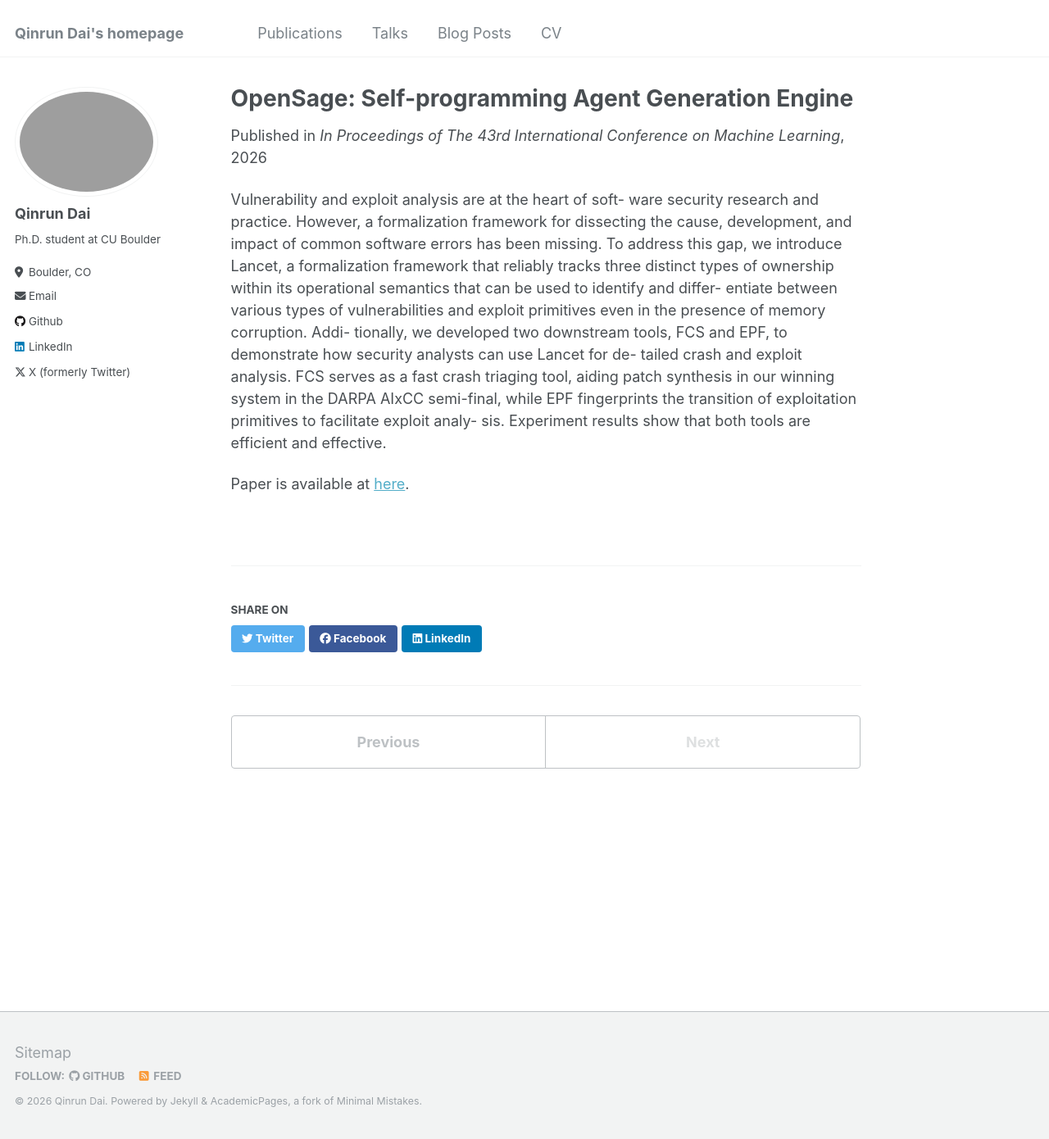
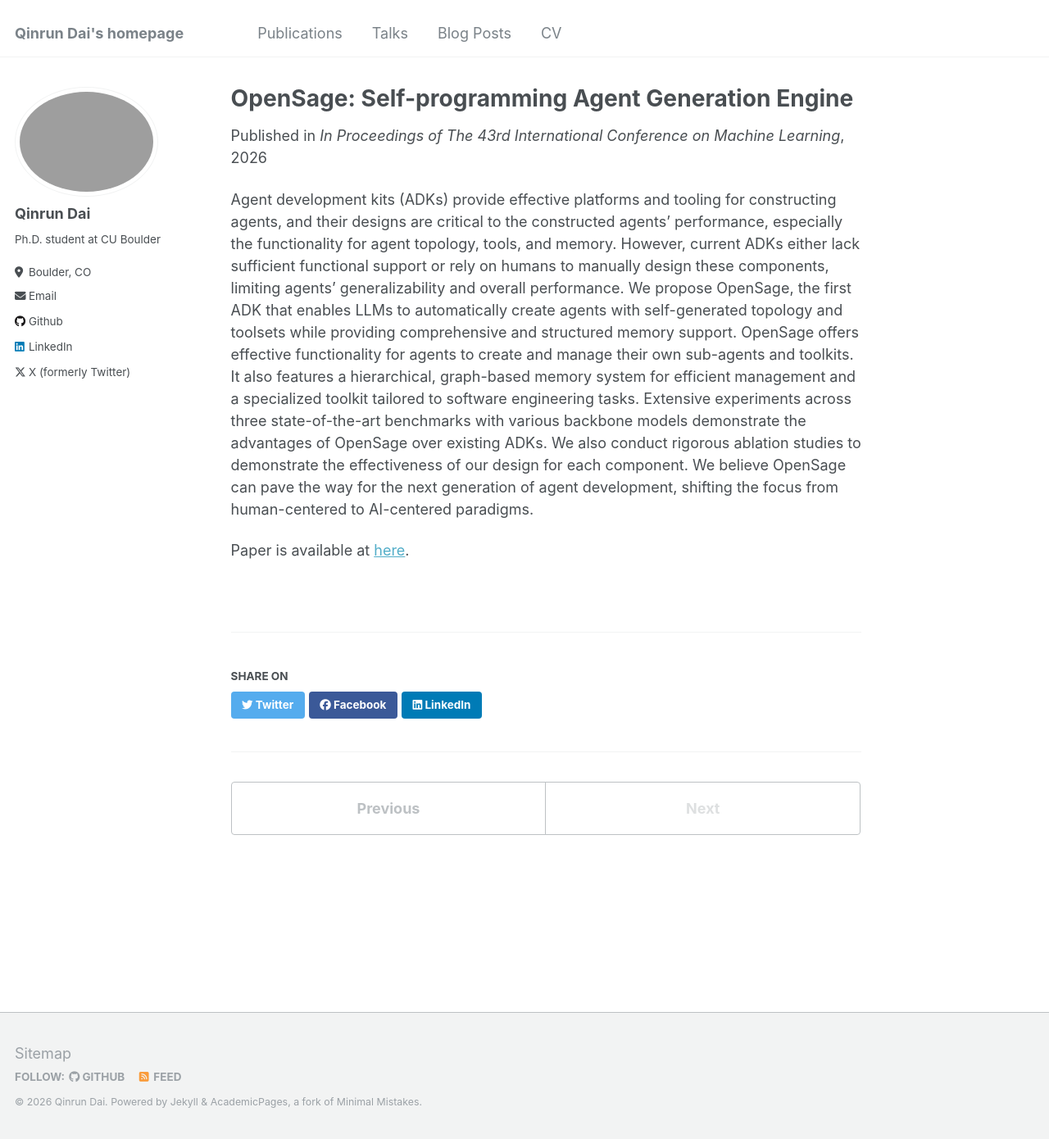
Before and after one commit to second5t/second5t.github.io, a Jekyll site: the page built from _publications/2026-04-pub.md, in a window 1280 px wide and 1390 px high. Shown: the whole window at 82% size. Built offline with Jekyll 4.4.1, drawn with Linux system fonts in a browser that asks for light colours.

Commit message:
Update abstract to introduce OpenSage ADK
Revised the abstract to introduce OpenSage, an ADK for LLMs to create agents with self-generated topology and toolsets, highlighting its advantages and experimental results.

```diff
--- a/_publications/2026-04-pub.md
+++ b/_publications/2026-04-pub.md
@@ -7,6 +7,6 @@ venue: 'In Proceedings of The 43rd International Conference on Machine Learning'
 paperurl: 'https://www.opensage-agent.ai/'
 
 ---
-Vulnerability and exploit analysis are at the heart of soft- ware security research and practice. However, a formalization framework for dissecting the cause, development, and impact of common software errors has been missing. To address this gap, we introduce Lancet, a formalization framework that reliably tracks three distinct types of ownership within its operational semantics that can be used to identify and differ- entiate between various types of vulnerabilities and exploit primitives even in the presence of memory corruption. Addi- tionally, we developed two downstream tools, FCS and EPF, to demonstrate how security analysts can use Lancet for de- tailed crash and exploit analysis. FCS serves as a fast crash triaging tool, aiding patch synthesis in our winning system in the DARPA AIxCC semi-final, while EPF fingerprints the transition of exploitation primitives to facilitate exploit analy- sis. Experiment results show that both tools are efficient and effective.
+Agent development kits (ADKs) provide effective platforms and tooling for constructing agents, and their designs are critical to the constructed agents' performance, especially the functionality for agent topology, tools, and memory. However, current ADKs either lack sufficient functional support or rely on humans to manually design these components, limiting agents' generalizability and overall performance. We propose OpenSage, the first ADK that enables LLMs to automatically create agents with self-generated topology and toolsets while providing comprehensive and structured memory support. OpenSage offers effective functionality for agents to create and manage their own sub-agents and toolkits. It also features a hierarchical, graph-based memory system for efficient management and a specialized toolkit tailored to software engineering tasks. Extensive experiments across three state-of-the-art benchmarks with various backbone models demonstrate the advantages of OpenSage over existing ADKs. We also conduct rigorous ablation studies to demonstrate the effectiveness of our design for each component. We believe OpenSage can pave the way for the next generation of agent development, shifting the focus from human-centered to AI-centered paradigms.
 
 Paper is available at [here](https://arxiv.org/abs/2602.16891).
```
